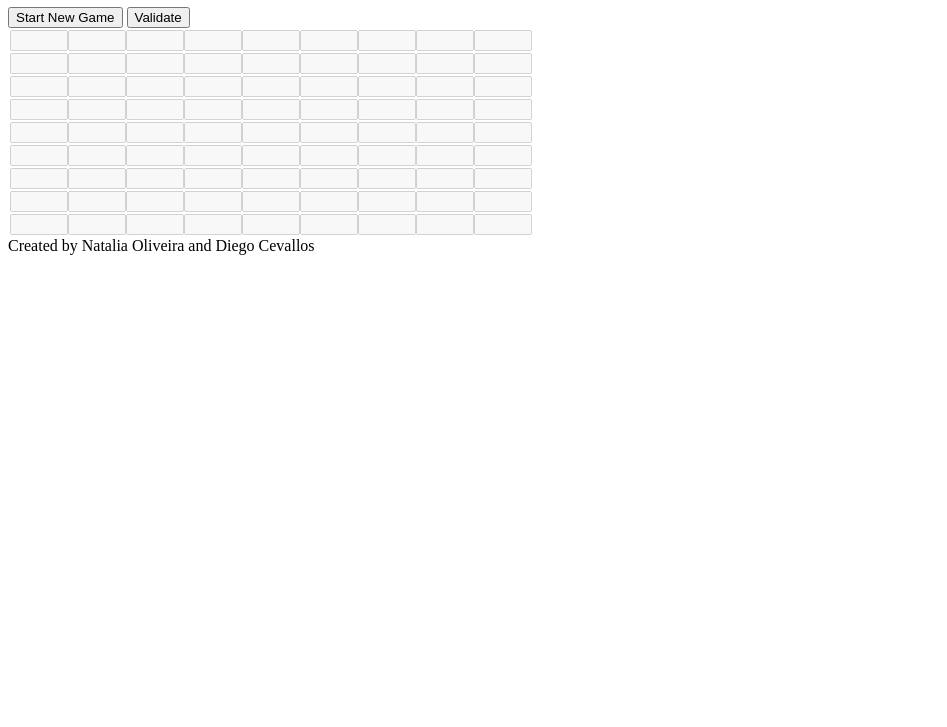
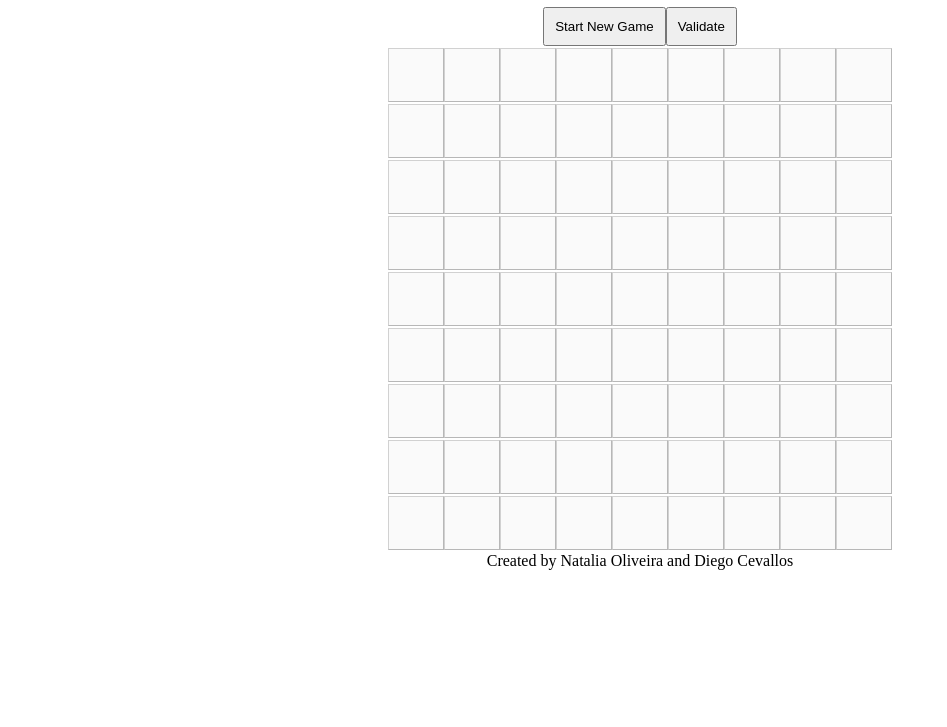
Before and after one commit to noliv197/sudoku-app, a plain HTML site: page index.html in a window 1280 px wide. Shown: the part 73-800 px from the top of the page, without its empty margins (0-947 px from the left). Drawn offline with Linux system fonts and the light colour scheme.

Commit message:
added some styling

```diff
--- a/index.html
+++ b/index.html
@@ -9,13 +9,14 @@
 </head>
 <body>
     <h1>Sudoku</h1>
-    <div>
+    <div class="buttons-container">
         <button type="button" data-btn="newGame">Start New Game</button>
         <button type="button" data-btn="validate">Validate</button>
     </div>
+    <div class="table-container">
     <table>
     </table>
-
+    </div>
     <footer>
         Created by Natalia Oliveira and Diego Cevallos
     </footer>
--- a/style.css
+++ b/style.css
@@ -1,3 +1,37 @@
 input{
-    max-width: 50px;
+    width: 50px;
+    height: 50px;
+    border-style:outset ;
+    border-width: 1px;
+    margin: 0px;
 }
+input:hover {
+    border: solid;
+    border-color: silver;
+}
+.buttons-container{
+    display: flex;
+    justify-content: center;
+}
+button {
+    padding: 10px;
+}
+button:hover {
+    background-color: green;
+    transition: all 0.5s ease-in-out;
+    color: white;
+    cursor: pointer;
+
+}
+h1 {
+    text-align: center;
+}
+.table-container {
+    display: flex;
+    align-items: center;
+    justify-content: center;
+}
+footer {
+    display: flex;
+    justify-content: center;
+}
```
